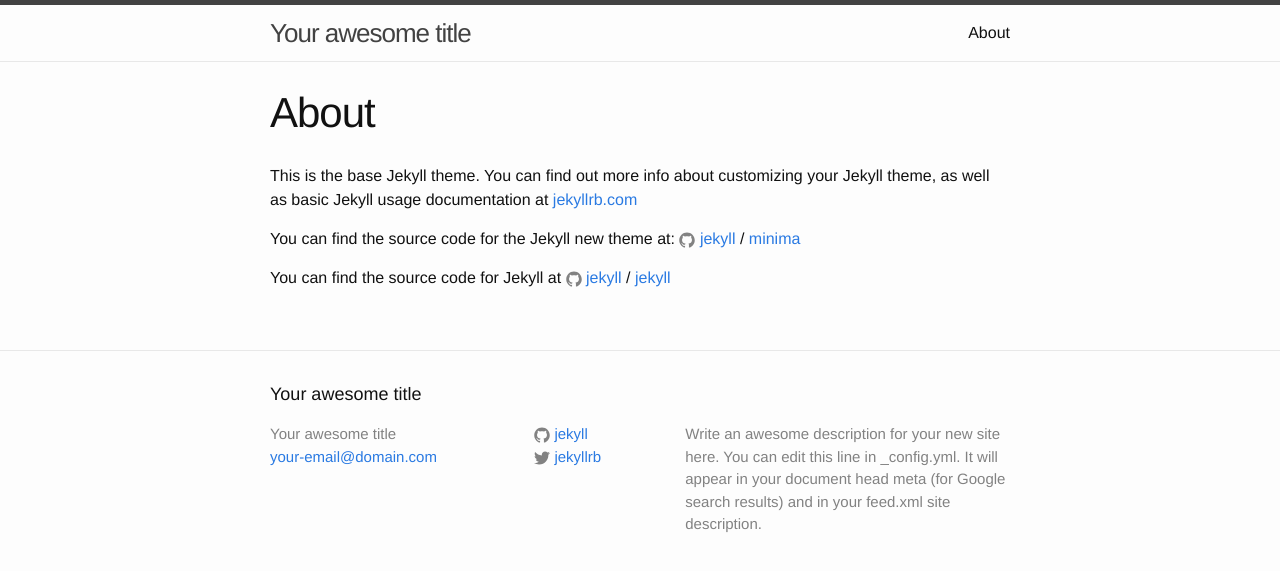
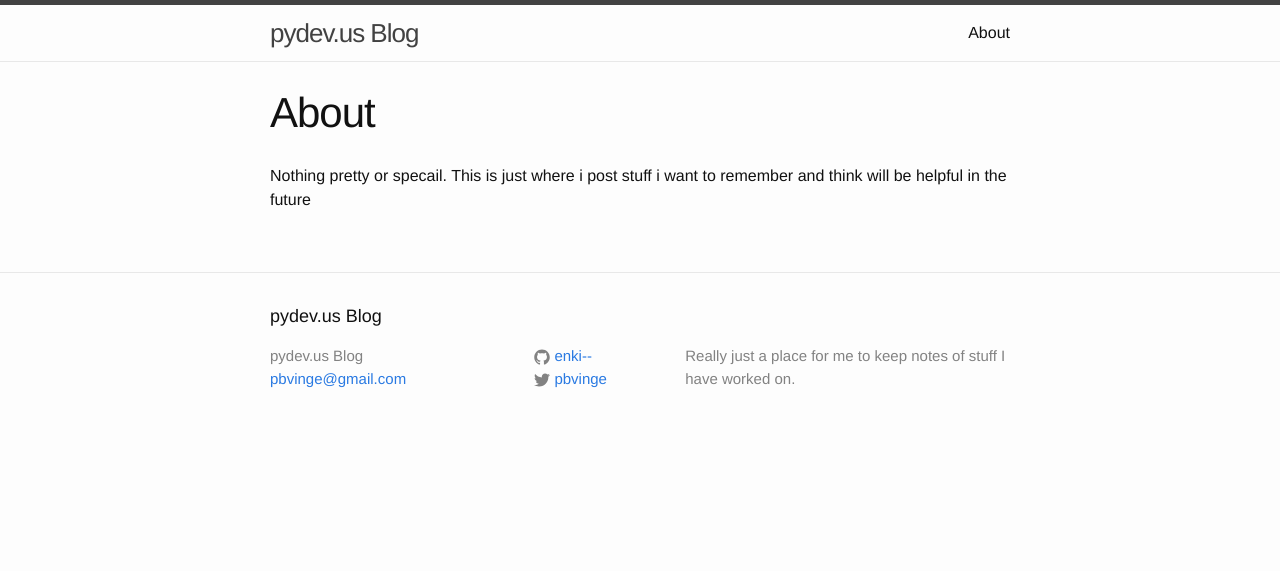
Before and after one commit to Enki--/pydev.us, a Jekyll site: the page built from about.md, in a window 1280 px wide. Shown: the top 571 px of the page. Built offline with Jekyll 4.4.1, drawn with Linux system fonts in a browser that asks for light colours.

Commit message:
theme updates

```diff
--- a/_config.yml
+++ b/_config.yml
@@ -13,16 +13,14 @@
 # you will see them accessed via {{ site.title }}, {{ site.email }}, and so on.
 # You can create any custom variable you would like, and they will be accessible
 # in the templates via {{ site.myvariable }}.
-title: Your awesome title
-email: your-email@domain.com
+title: pydev.us Blog
+email: pbvinge@gmail.com
 description: > # this means to ignore newlines until "baseurl:"
-  Write an awesome description for your new site here. You can edit this
-  line in _config.yml. It will appear in your document head meta (for
-  Google search results) and in your feed.xml site description.
+  Really just a place for me to keep notes of stuff I have worked on.
 baseurl: "" # the subpath of your site, e.g. /blog
 url: "https://pydev.us" # the base hostname & protocol for your site, e.g. http://example.com
-twitter_username: jekyllrb
-github_username:  jekyll
+twitter_username: pbvinge
+github_username:  enki--
 
 # Build settings
 markdown: kramdown
--- a/about.md
+++ b/about.md
@@ -4,12 +4,4 @@ title: About
 permalink: /about/
 ---
 
-This is the base Jekyll theme. You can find out more info about customizing your Jekyll theme, as well as basic Jekyll usage documentation at [jekyllrb.com](https://jekyllrb.com/)
-
-You can find the source code for the Jekyll new theme at:
-{% include icon-github.html username="jekyll" %} /
-[minima](https://github.com/jekyll/minima)
-
-You can find the source code for Jekyll at
-{% include icon-github.html username="jekyll" %} /
-[jekyll](https://github.com/jekyll/jekyll)
+Nothing pretty or specail. This is just where i post stuff i want to remember and think will be helpful in the future
```
